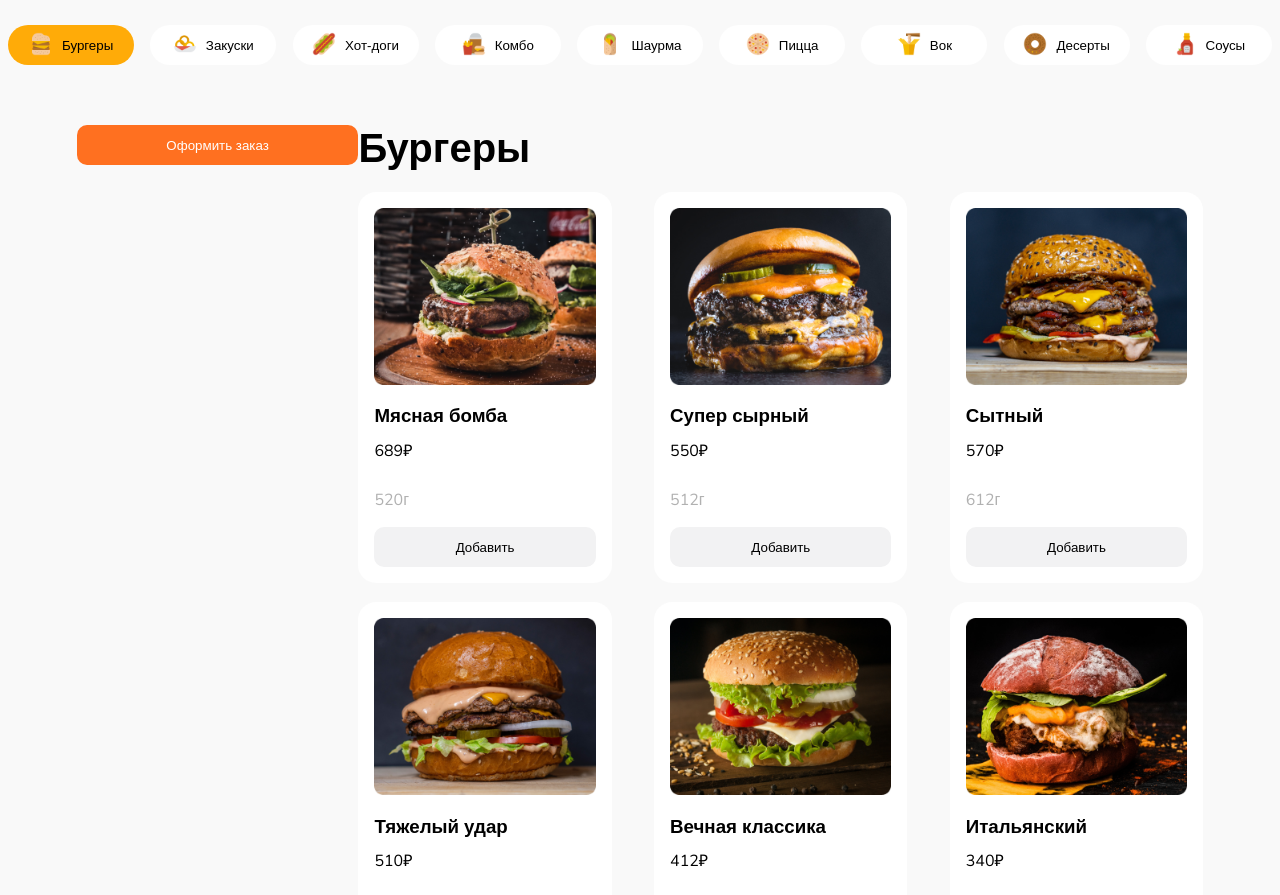
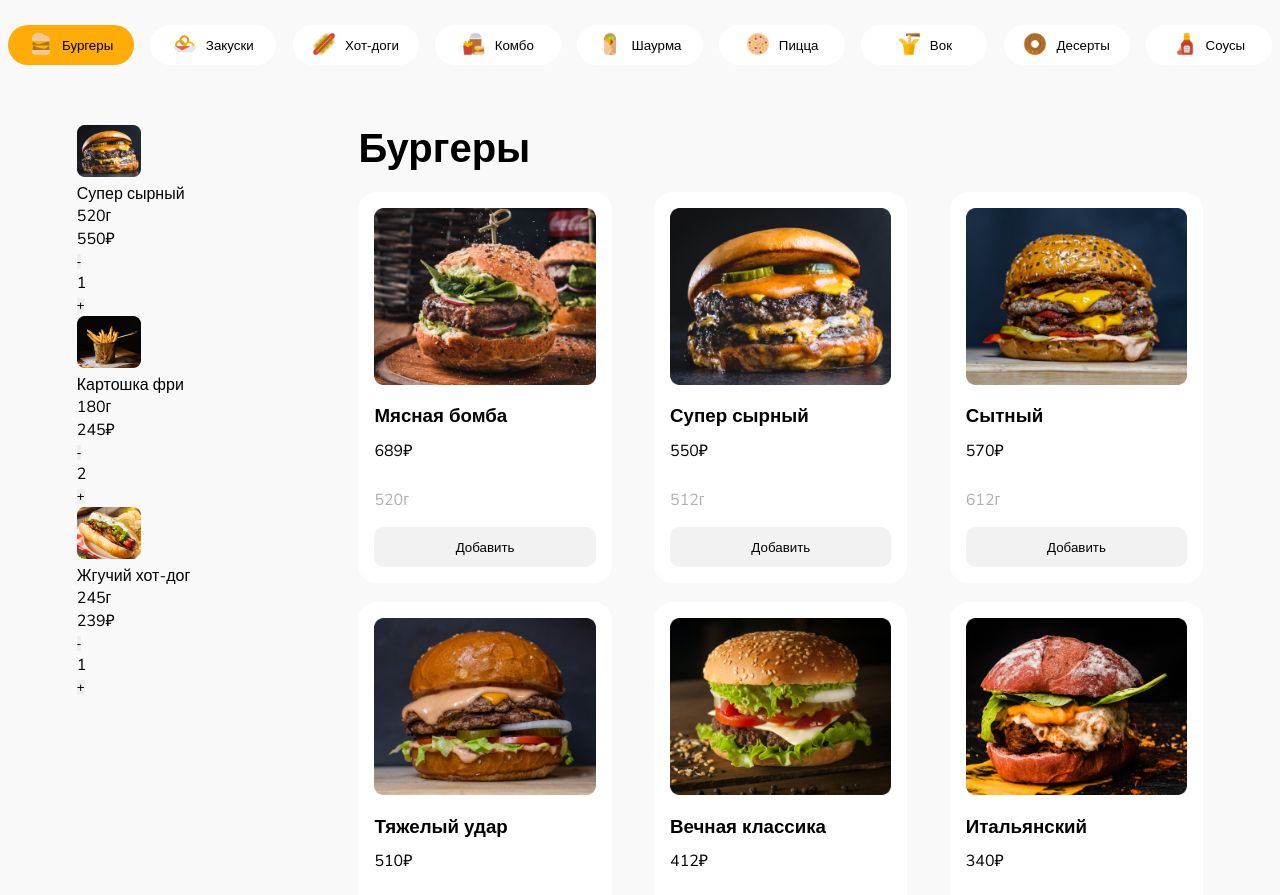
Before and after one commit to valeryzhvalevski/burgers-landing-page-react, a React (Vite) app: page / in a window 1280 px wide. Shown: the part 400-1295 px from the top of the page. Built offline with nearby package versions, Linux system fonts and the light colour scheme.

Commit message:
start aside

```diff
--- a/src/Components/Aside/Aside.jsx
+++ b/src/Components/Aside/Aside.jsx
@@ -1,10 +1,17 @@
 import Button from "../Button/Button";
 import style from "./Aside.module.scss";
+import AsideItem from "../AsideItem/AsideItem";
+import data from "../../data/asideData.json";
+import addAsideImg from "../../common/addAsideImg";
 
 export default function Aside() {
+  const newData = addAsideImg(data);
+
   return (
     <div className={style.container}>
-      <Button content="Оформить заказ" color="#FF7020" colorText="white" />
+      {newData.map((item, index) => (
+        <AsideItem image={item.image} title={item.title} price={item.price} weight={item.weight} value={item.value}/>
+      ))}
     </div>
   );
 }
--- /dev/null
+++ b/src/Components/AsideItem/AsideItem.jsx
@@ -0,0 +1,21 @@
+import style from "./AsideItem.module.scss";
+
+export default function Aside({ image, title , weight, price, value}) {
+  return (
+    <div className={style.containerAsideItem}>
+      <div className={style.product}>
+        <div className={style.wrapperImg}>
+          <img src={image} alt="product" />
+          <p>{title}</p>
+          <p>{weight}</p>
+          <p>{price}</p>
+        </div>
+      </div>
+      <div className={style.counter}>
+        <button className={style.lessBnt}>-</button>
+        <p className={style.valueCounter}>{value}</p>
+        <button className={style.moreBnt}>+</button>
+      </div>
+    </div>
+  );
+}
--- /dev/null
+++ b/src/Components/AsideItem/AsideItem.module.css
@@ -0,0 +1 @@
+/*# sourceMappingURL=Aside.module.css.map */
--- /dev/null
+++ b/src/Components/AsideItem/AsideItem.module.scss
@@ -0,0 +1,3 @@
+.container {
+    width: 25%;
+}
--- /dev/null
+++ b/src/common/addAsideImg.js
@@ -0,0 +1,12 @@
+import buy1 from "../assets/buy1.png";
+import buy2 from "../assets/buy2.png";
+import buy3 from "../assets/buy3.png";
+
+const arrImg = [buy1, buy2, buy3];
+
+export default function addAsideImg(data) {
+  return data.map((item, index) => {
+    item.image = arrImg[index];
+    return item;
+  });
+}
--- /dev/null
+++ b/src/data/asideData.json
@@ -0,0 +1,26 @@
+[
+  {
+    "title": "Супер сырный",
+    "price": "550₽",
+    "weight": "520г",
+    "value": 1,
+    "id": 2.1,
+    "image": null
+  },
+  {
+    "title": "Картошка фри",
+    "price": "245₽",
+    "weight": "180г",
+    "value": 2,
+    "id": 2.2,
+    "image": null
+  },
+  {
+    "title": "Жгучий хот-дог",
+    "price": "239₽",
+    "weight": "245г",
+    "value": 1,
+    "id": 2.3,
+    "image": null
+  }
+]
```
Also changed, not shown: 1 other file (tests, documents, lock files or other folders).
